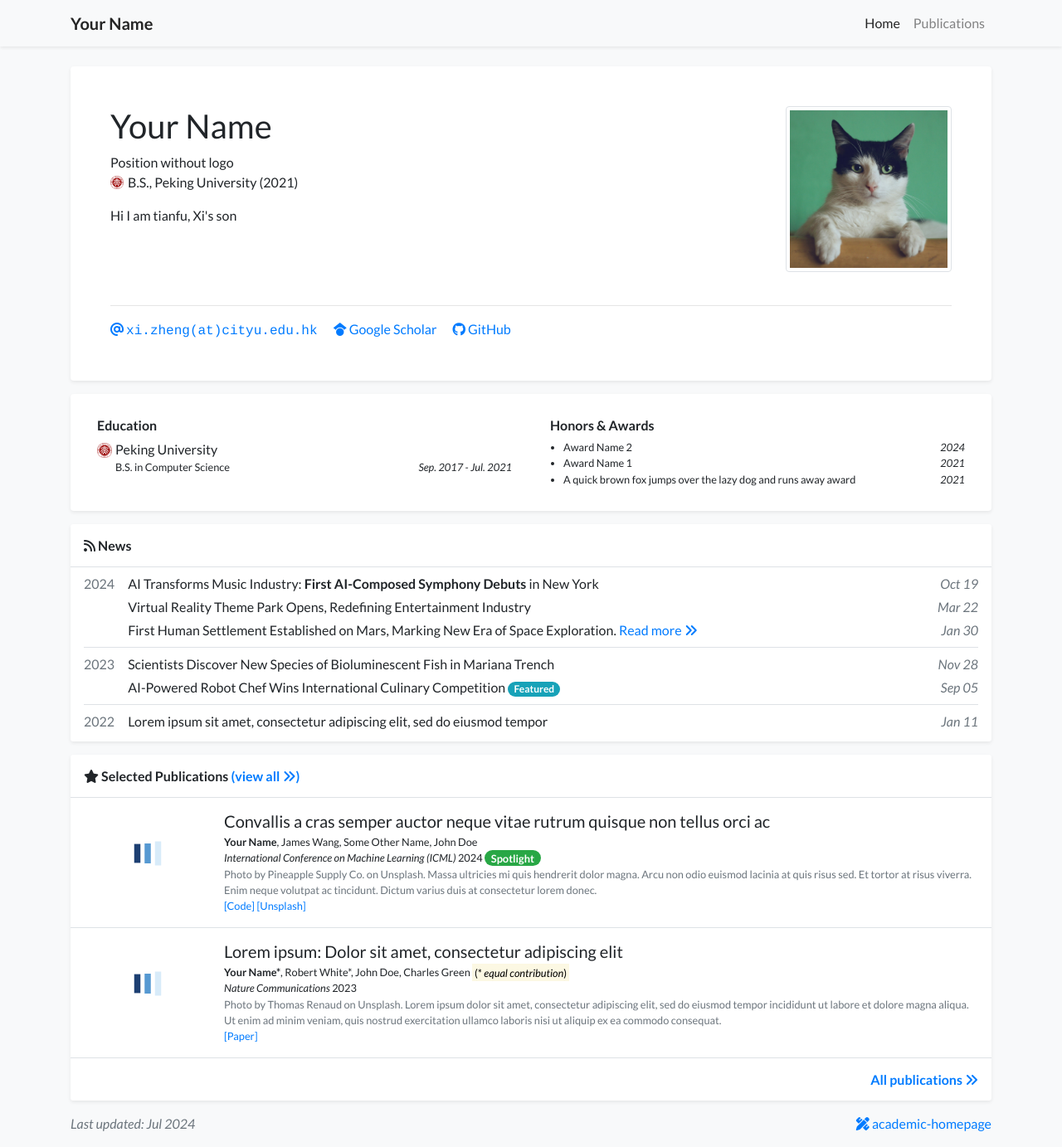
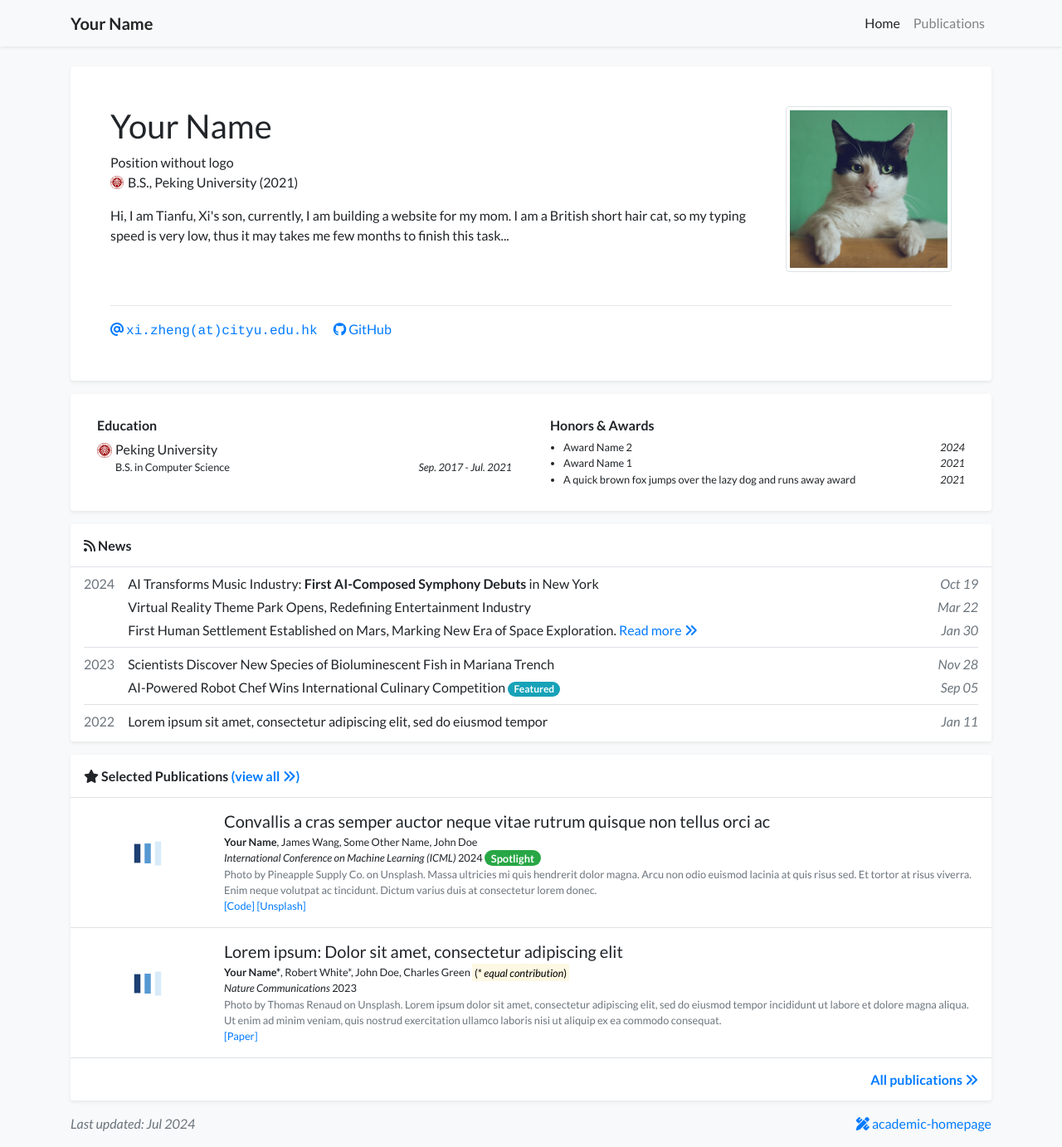
Before and after one commit to xixiaoguai727/xizheng, a Jekyll site: the page built from index.html, in a window 1280 px wide and 1383 px high. Shown: the whole window at 83% size. Built offline with Jekyll 4.4.1, drawn with Linux system fonts in a browser that asks for light colours; a style sheet for code colours, icons or effects is not loaded.

Commit message:
Update profile.yml

```diff
--- a/_data/profile.yml
+++ b/_data/profile.yml
@@ -9,7 +9,7 @@ positions:
 
 email: "xi.zheng@cityu.edu.hk"
 # cv_link: link-to-your-cv-file
-gscholar: your_google_scholar_id
+# gscholar: your_google_scholar_id
 github: xixiaoguai737
 # wechat_qrcode: /assets/images/etc/wechat.jpg
 # wechat_prompt: >-
@@ -18,7 +18,7 @@ github: xixiaoguai737
 # orcid: 0000-0000-0000-0000
 
 short_bio: >-
-  Hi I am tianfu, Xi's son
+  Hi, I am Tianfu, Xi's son, currently, I am building a website for my mom. I am a British short hair cat, so my typing speed is very low, thus it may takes me few months to finish this task...
 
 portrait_url: /assets/images/photos/portrait.jpg
 portrait_caption: >-
```
